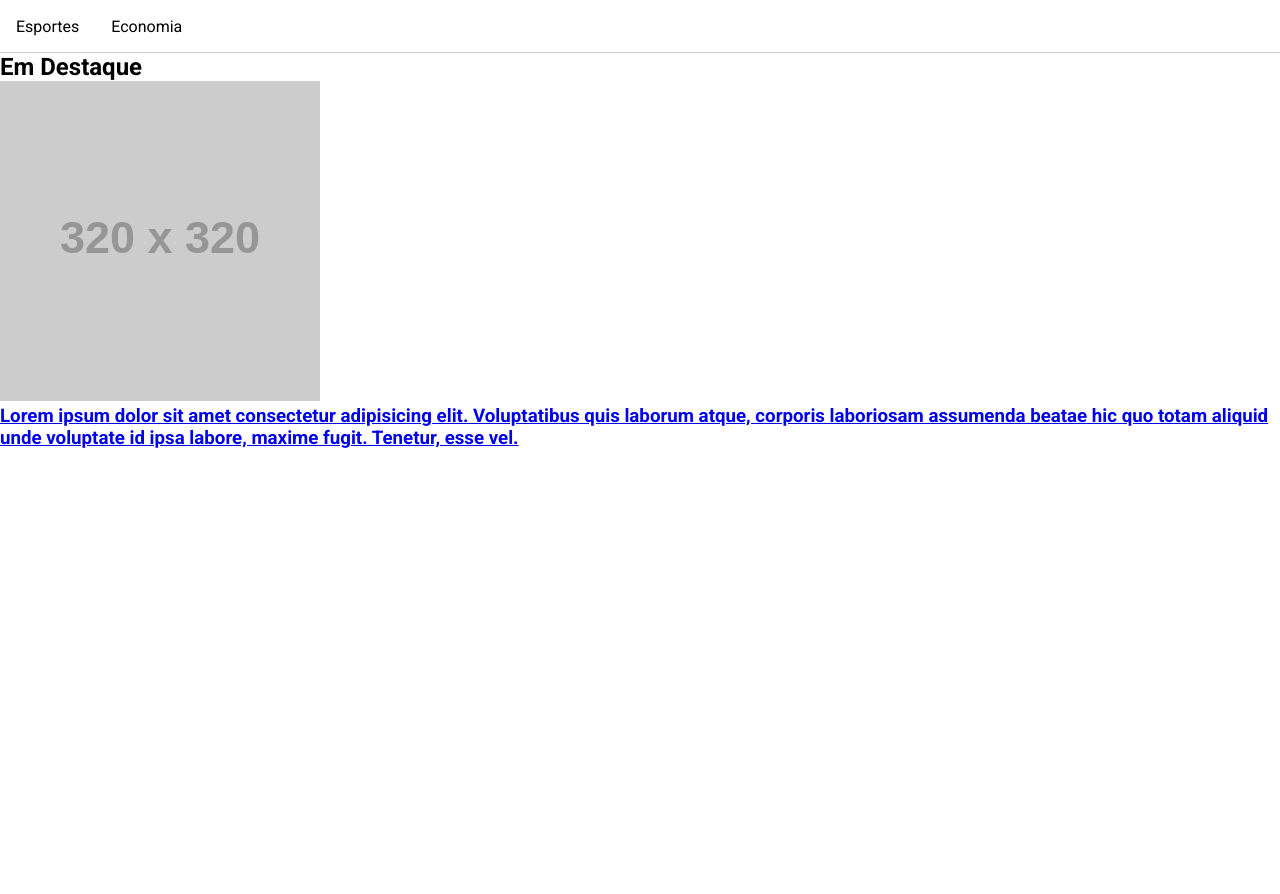
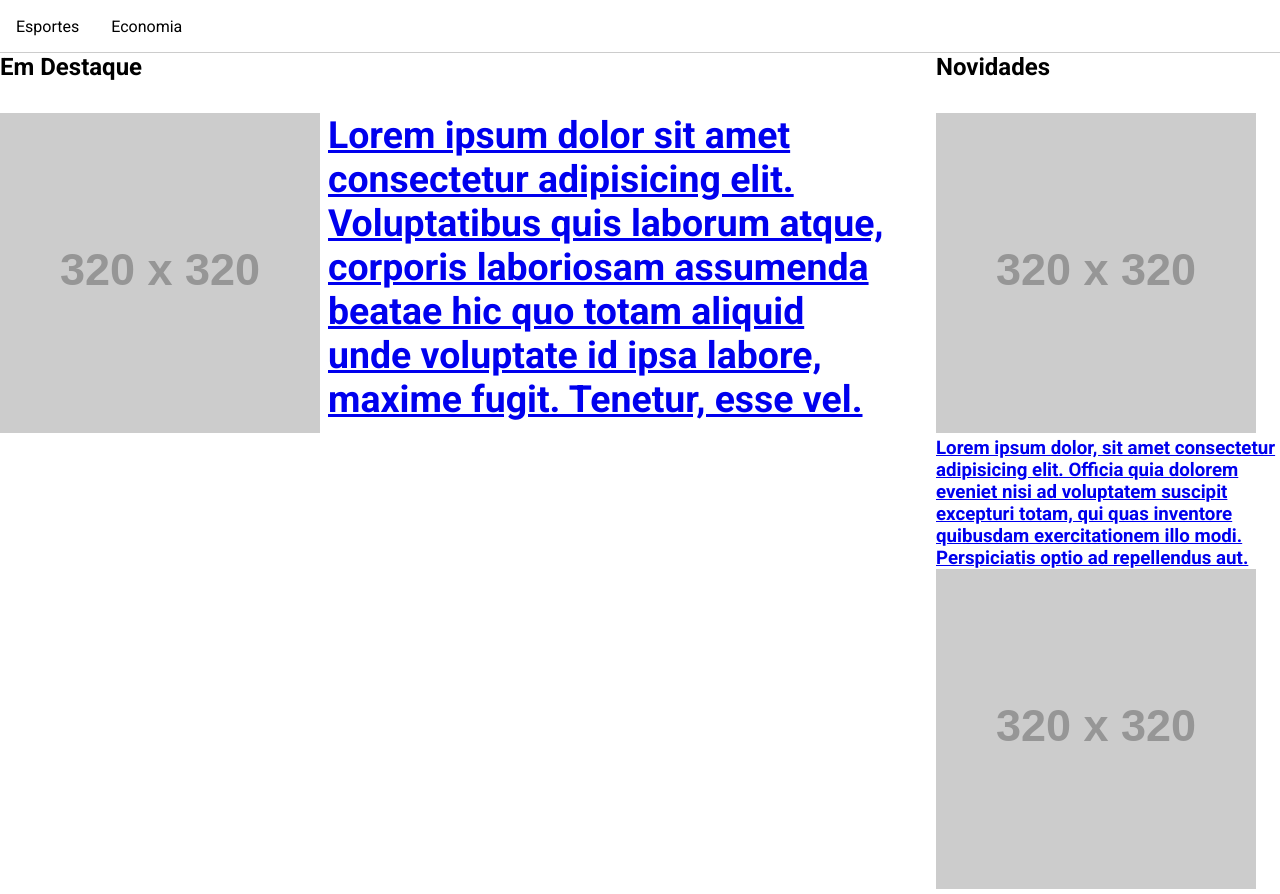
Before and after one commit to Tarcio2020/T9-News, a plain HTML site: page index.html in a window 1280 px wide. Shown: the part 57-951 px from the top of the page. Before the commit the page ends 800 px from the top, so only its background shows below. Drawn offline with Linux system fonts and the light colour scheme; placeholder pictures from the web are drawn by us.

Commit message:
add_Noticia

```diff
--- a/index.html
+++ b/index.html
@@ -80,11 +80,34 @@
             </section>
         </main>
         <aside>
-            <section class="">
-
+            <section class="novidades">
+                <h2>Novidades</h2>
+                <article class="noticia">
+                    <a href="#">
+                        <img src="https://via.placeholder.com/320x320" />
+                        <h3>
+                            Lorem ipsum dolor, sit amet consectetur adipisicing elit. Officia quia dolorem eveniet nisi ad voluptatem suscipit excepturi totam, qui quas inventore quibusdam exercitationem illo modi. Perspiciatis optio ad repellendus aut.
+                        </h3>
+                    </a>
+                </article>
+                <article class="noticia">
+                    <a href="#">
+                        <img src="https://via.placeholder.com/320x320" />
+                        <h3>
+                            Lorem ipsum dolor, sit amet consectetur adipisicing elit. Officia quia dolorem eveniet nisi ad voluptatem suscipit excepturi totam, qui quas inventore quibusdam exercitationem illo modi. Perspiciatis optio ad repellendus aut.
+                        </h3>
+                    </a>
+                </article>
+                <article class="noticia">
+                    <a href="#">
+                        <img src="https://via.placeholder.com/320x320" />
+                        <h3>
+                            Lorem ipsum dolor, sit amet consectetur adipisicing elit. Officia quia dolorem eveniet nisi ad voluptatem suscipit excepturi totam, qui quas inventore quibusdam exercitationem illo modi. Perspiciatis optio ad repellendus aut.
+                        </h3>
+                    </a>
+                </article>
             </section>
         </aside>
     </div>
-
 </body>
 </html>
--- a/style.css
+++ b/style.css
@@ -26,11 +26,12 @@ header {
 
 .submenu {
     display: none;
-    border: red;
+    border: red 1px;
     position: absolute;
     left: 0;
     max-width: 300px;
     top: 100%;
+    background-color: #ccc;
 }
 
 .menu > li {
@@ -59,3 +60,38 @@ header {
     padding: 8px;
 
 }
+
+
+.conteudo {
+    display: grid;
+    grid-template-columns: 70% 30%;
+
+}
+
+
+.noticia img {
+    max-width: 100%;
+}
+
+
+.destaque .noticia a {
+    display: flex;
+    font-size: 2em;
+}
+
+.destaque .noticia img {
+    margin-right: 8px;
+
+}
+
+section h2 {
+    margin-bottom: 32px;
+}
+
+aside {
+    padding-left: 40px;
+}
+
+aside .noticia {
+
+}
```
